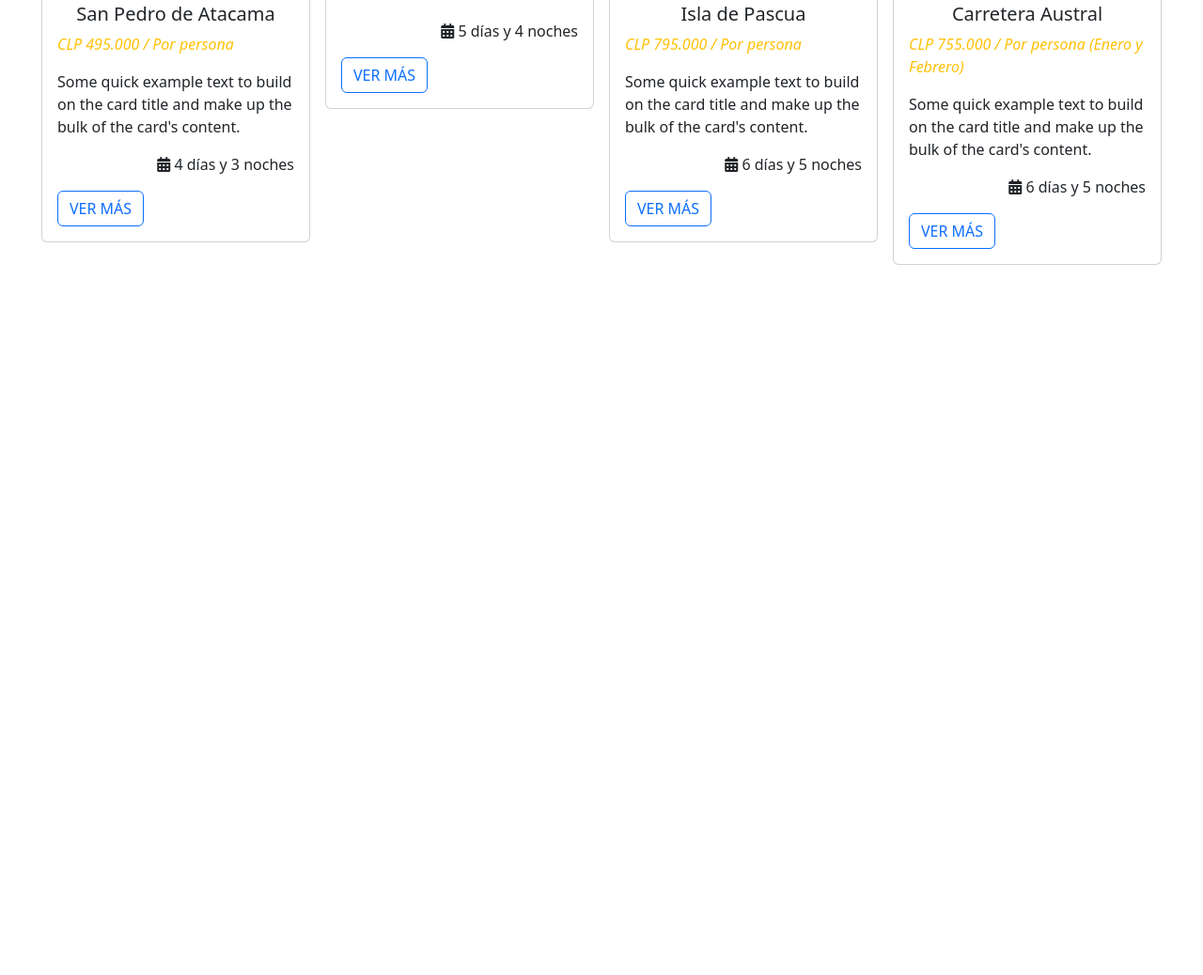
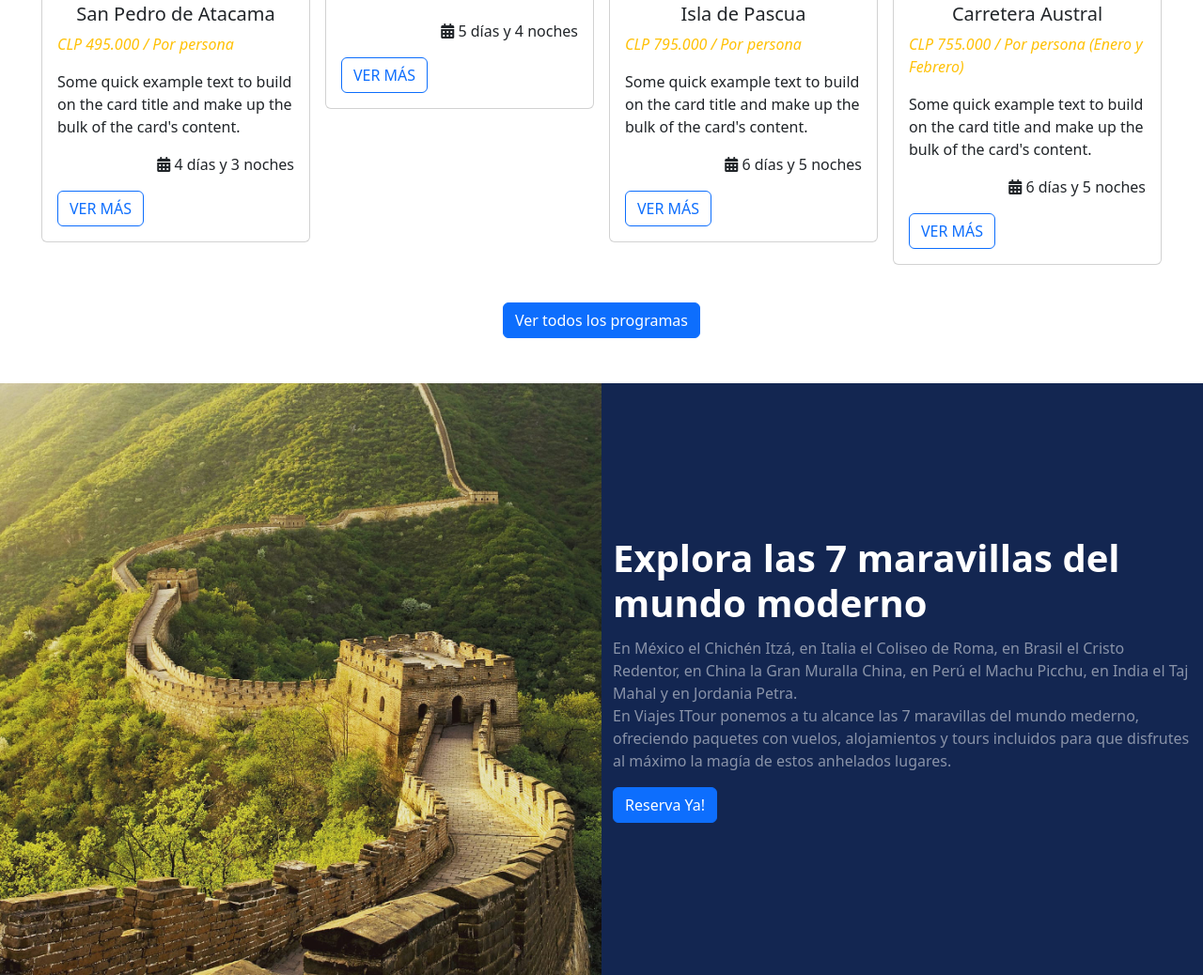
Before and after one commit to LukasMartc/Proyecto1_LandingDeVenta, a plain HTML site: page index.html in a window 1280 px wide. Shown: the part 1138-2176 px from the top of the page at 94% size. Before the commit the page ends 1484 px from the top, so only its background shows below. Drawn offline with nearby package versions, Linux system fonts and the light colour scheme.

Commit message:
Se realiza seccion de adicionales, en la cual se presenta una introducción a los paquetes turisticos de las 7 maravillas del mundo moderno

```diff
--- a/index.html
+++ b/index.html
@@ -68,7 +68,7 @@
         <div class="row">
             <div class="col-12 mb-3 px-2 col-md-6 col-xl-3">
                 <div class="card">
-                    <img src="./images/sanpedro.jpg" class="card-img-top" alt="...">
+                    <img src="./images/sanpedro.jpg" class="card-img-top" alt="San Pedro de Atacama">
                     <div class="card-body">
                         <h5 class="card-title text-center">San Pedro de Atacama</h5>
                         <p class="card-text text-warning fst-italic fs-6">CLP 495.000 / Por persona </p>
@@ -84,7 +84,7 @@
             </div>
             <div class="col-12 mb-3 px-2 col-md-6 col-xl-3">
                 <div class="card">
-                    <img src="./images/torresdelpaine.jpg" class="card-img-top" alt="...">
+                    <img src="./images/torresdelpaine.jpg" class="card-img-top" alt="Torres del Paine">
                     <div class="card-body">
                         <h5 class="card-title text-center">Torres del Paine</h5>
                         <p class="card-text text-warning fst-italic fs-6">CLP 495.000 / Por persona (+ 14 años)</p>
@@ -100,7 +100,7 @@
             </div>
             <div class="col-12 mb-3 px-2 col-md-6 col-xl-3">
                 <div class="card">
-                    <img src="./images/isladepascua.jpg" class="card-img-top" alt="...">
+                    <img src="./images/isladepascua.jpg" class="card-img-top" alt="Isla de Pascua">
                     <div class="card-body">
                         <h5 class="card-title text-center">Isla de Pascua</h5>
                         <p class="card-text text-warning fst-italic fs-6">CLP 795.000 / Por persona</p>
@@ -116,7 +116,7 @@
             </div>
             <div class="col-12 mb-3 px-2 col-md-6 col-xl-3">
                 <div class="card">
-                    <img src="./images/carreteraaustral.jpg" class="card-img-top" alt="...">
+                    <img src="./images/carreteraaustral.jpg" class="card-img-top" alt="Carretera Austral">
                     <div class="card-body">
                         <h5 class="card-title text-center">Carretera Austral</h5>
                         <p class="card-text text-warning fst-italic fs-6">CLP 755.000 / Por persona (Enero y Febrero)</p>
@@ -132,6 +132,38 @@
                 </div>
             </div>
         </div>
+        <div class="container-fluid text-center">
+            <a href="#" type="button" class="btn btn-primary mt-4">Ver todos los programas</a>
+        </div>
     </section>
+    <section class="container-fluid" style="background-color: #132651;">
+        <div class="row">
+            <div class="col-12 col-md-6 px-0" >
+                <img src="./images/murallachina.jpg" alt="" class="img-fluid" style="width: 100%; height: 630px;">
+            </div>
+            <div  class="d-flex justify-content-center align-items-center py-5 col-12 col-md-6" style="max-height: 630px">
+                <div>
+                    <h2 class="text-white fs-1 fw-bold">
+                        Explora las 7 maravillas del mundo moderno
+                    </h2>
+                    <p class="text-white-50">
+                        En México el Chichén Itzá, en Italia el Coliseo de Roma, en Brasil el Cristo Redentor,
+                        en China la Gran Muralla China, en Perú el Machu Picchu, en India el Taj Mahal y en Jordania Petra.
+                        <br> En Viajes ITour ponemos a tu alcance las 7 maravillas del mundo mederno, ofreciendo paquetes
+                        con vuelos, alojamientos y tours incluidos para que disfrutes al máximo la magía de estos anhelados
+                        lugares.
+                    </p>
+                    <button type="button" class="btn btn-primary">Reserva Ya!</button>
+                </div>
+            </div>
+        </div>
+
+    </section>
+    <footer>
+
+    </footer>
+
+
+
 </body>
 </html>
```
Also changed, not shown: images/7maravillas.jpg (added), images/murallachina.jpg (added).
